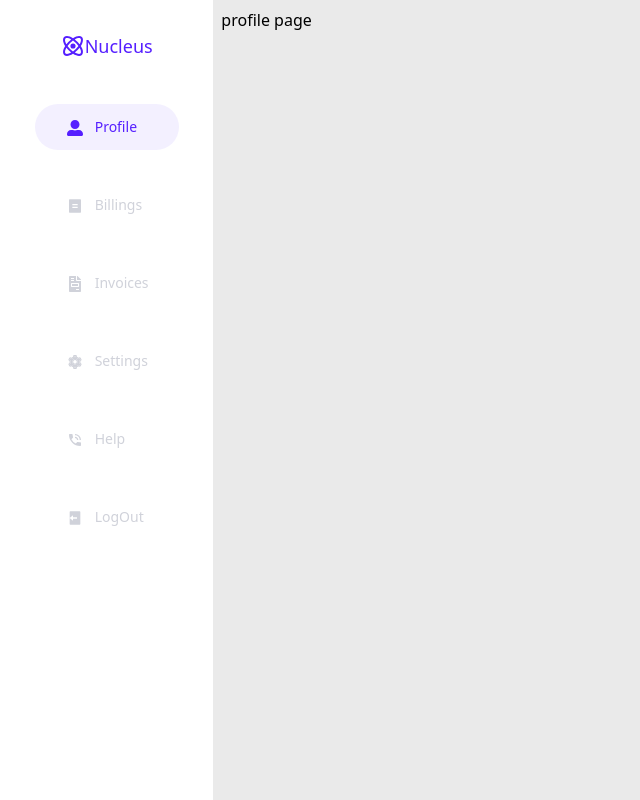
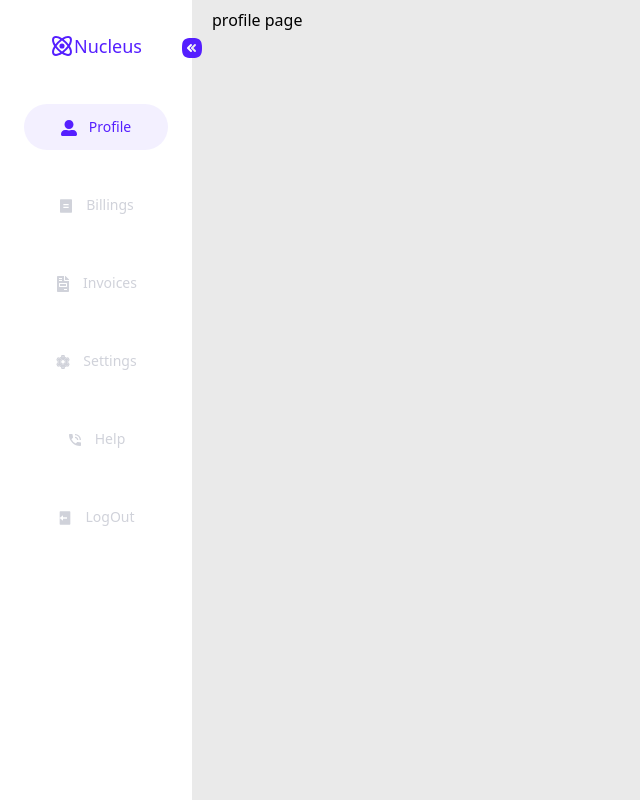
Before and after one commit to Chifez/nucleus, a Next.js app: page / in a window 1280 px wide. Shown: the whole page, without its empty margins (0-640 px from the left). Built offline with nearby package versions, Linux system fonts and the light colour scheme.

Commit message:
feat:sidebar fully done

```diff
--- /dev/null
+++ b/components/context/sidebarContext.tsx
@@ -0,0 +1,24 @@
+import { createContext, useState, ReactNode } from "react";
+
+export const sideBarContext = createContext({
+  isOpen: false,
+  toggleOpen: () => {},
+});
+
+interface Props {
+  children: ReactNode | ReactNode[];
+}
+
+const SidebarProvider = ({ children }: Props) => {
+  const [isOpen, setIsOpen] = useState(false);
+  const toggleOpen = () => {
+    setIsOpen((prev) => !prev);
+  };
+  return (
+    <sideBarContext.Provider value={{ isOpen, toggleOpen }}>
+      {children}
+    </sideBarContext.Provider>
+  );
+};
+
+export default SidebarProvider;
--- a/components/layout.tsx
+++ b/components/layout.tsx
@@ -1,3 +1,4 @@
+import { useState } from "react";
 import SideBar from "./sideBar";
 
 interface Link {
@@ -9,9 +10,9 @@
 
 const Layout = (props: { children: JSX.Element }) => {
   return (
-    <div className="h-screen w-screen overflow-hidden grid grid-cols-6">
+    <div className="flex h-screen w-screen overflow-hidden">
       <SideBar />
-      <div className="col-span-5 bg-[#EAEAEA] p-2">{props.children}</div>
+      <div className="flex-1 bg-[#EAEAEA] px-5 py-2">{props.children}</div>
     </div>
   );
 };
--- a/components/sideBar.tsx
+++ b/components/sideBar.tsx
@@ -1,12 +1,17 @@
 import Link from "next/link";
-import React, { useEffect, useState } from "react";
+import React, { useEffect, useState, useContext } from "react";
 import { FaUserAlt, FaFileInvoice } from "react-icons/fa";
 import { RiBillFill } from "react-icons/ri";
 import { AiTwotoneSetting } from "react-icons/ai";
 import { MdPhoneInTalk } from "react-icons/md";
 import { RiLogoutBoxFill } from "react-icons/ri";
-import { BiAtom } from "react-icons/bi";
+import { BiAtom, BiChevronsLeft, BiChevronsRight } from "react-icons/bi";
 import { useRouter } from "next/router";
+import { sideBarContext } from "./context/sidebarContext";
+import {
+  TbSquareRoundedChevronsRightFilled,
+  TbSquareRoundedChevronsLeftFilled,
+} from "react-icons/tb";
 const links = [
   { id: 1, name: "profile", links: "/", icon: <FaUserAlt /> },
   { id: 2, name: "Billings", links: "/billings", icon: <RiBillFill /> },
@@ -23,27 +28,54 @@
   icon: JSX.Element;
 }
 const SideBar = () => {
+  const { isOpen, toggleOpen } = useContext(sideBarContext);
   const router = useRouter();
   const currentPath = router.pathname;
   return (
-    <div className="col-span-1  px-2 py-5 rounded-l-xl flex flex-col items-center gap-8">
+    <div
+      className={`${
+        isOpen ? "w-[6vw]" : "w-[15vw]"
+      } relative px-2 py-5 rounded-l-xl flex flex-col items-center transition-all gap-8`}
+    >
       <div className=" flex items-center text-lg py-3 text-[#551FFF]">
         <BiAtom className="w-6 h-6" />
-        <h1>Nucleus</h1>
+        <h1 className={`${isOpen && "hidden"}`}>Nucleus</h1>
+      </div>
+      <div
+        className="absolute -right-5 top-9 w-8 h-8 text-[#551FFF] hover:text-[#D0D2DA] cursor-pointer"
+        onClick={toggleOpen}
+      >
+        {isOpen ? (
+          <TbSquareRoundedChevronsRightFilled className="w-5 h-5" />
+        ) : (
+          <TbSquareRoundedChevronsLeftFilled className="w-6 h-6" />
+        )}
       </div>
       {links.map((item, idx) => (
         <Link
           href={item.links}
           key={idx}
-          className={`flex items-center justify-center w-fit px-8 py-4 gap-2 cursor-pointer hover:text-[#551FFF] hover:bg-[#F3F0FF] rounded-3xl ${
+          className={`flex items-center justify-center ${
+            isOpen ? "px-5" : "px-8"
+          } py-4 gap-2 cursor-pointer hover:text-[#551FFF] hover:bg-[#F3F0FF] rounded-3xl ${
             currentPath == item.links
               ? "bg-[#F3F0FF] text-[#551FFF]"
               : "text-[#D0D2DA]"
           }`}
         >
-          <span className="flex items-stretch gap-5 w-20">
+          <span
+            className={`flex justify-center gap-5 ${
+              isOpen ? "w-fit mr-2" : "w-20 items-stretch"
+            }`}
+          >
             <div className="w-2 h-2">{item.icon}</div>
-            <h1 className="leading-none text-sm capitalize">{item.name}</h1>
+            <h1
+              className={`leading-none text-sm capitalize ${
+                isOpen && "hidden"
+              }`}
+            >
+              {item.name}
+            </h1>
           </span>
         </Link>
       ))}
--- a/pages/_app.tsx
+++ b/pages/_app.tsx
@@ -1,6 +1,11 @@
-import '@/styles/globals.css'
-import type { AppProps } from 'next/app'
+import "@/styles/globals.css";
+import type { AppProps } from "next/app";
+import SidebarProvider from "@/components/context/sidebarContext";
 
 export default function App({ Component, pageProps }: AppProps) {
-  return <Component {...pageProps} />
+  return (
+    <SidebarProvider>
+      <Component {...pageProps} />
+    </SidebarProvider>
+  );
 }
```
